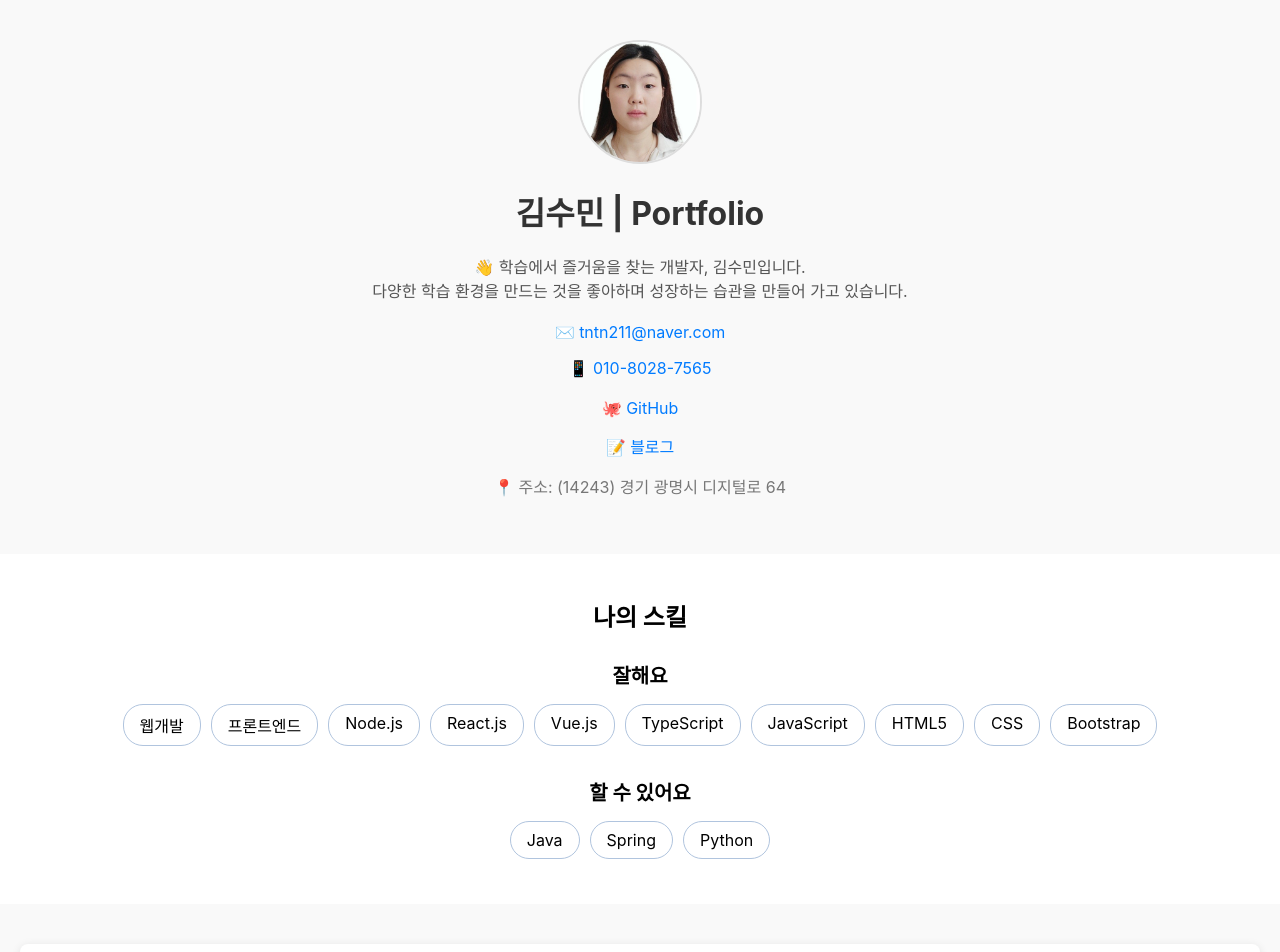
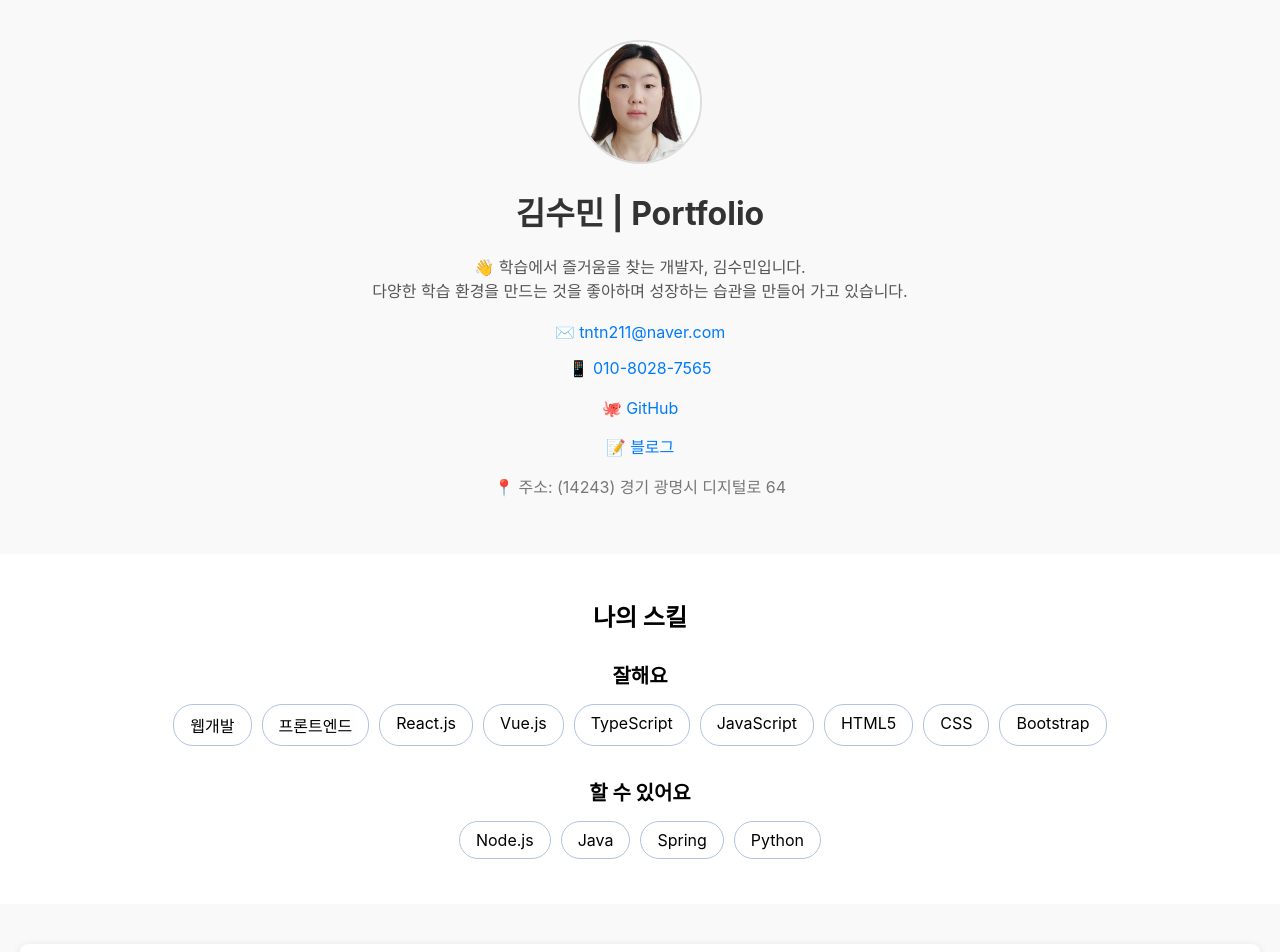
Before and after one commit to KimSuMin123/dev-resume-site, a React (Create React App) app: page / in a window 1280 px wide. Shown: the top 952 px of the page. Built offline with nearby package versions, Linux system fonts and the light colour scheme; the HTML template or start-up script is replaced by a standard one.

Commit message:
Update Skill.js

```diff
--- a/src/components/Skill.js
+++ b/src/components/Skill.js
@@ -1,11 +1,11 @@
 import React from 'react';
 
 const skillsWell = [
-  '웹개발', '프론트엔드', 'Node.js', 'React.js', 'Vue.js', 'TypeScript', 'JavaScript', 'HTML5', 'CSS', 'Bootstrap'
+  '웹개발', '프론트엔드', 'React.js', 'Vue.js', 'TypeScript', 'JavaScript', 'HTML5', 'CSS', 'Bootstrap'
 ];
 
 const skillsCan = [
-  'Java', 'Spring', 'Python'
+  'Node.js', 'Java', 'Spring', 'Python'
 ];
 
 const Skill = () => {
```
